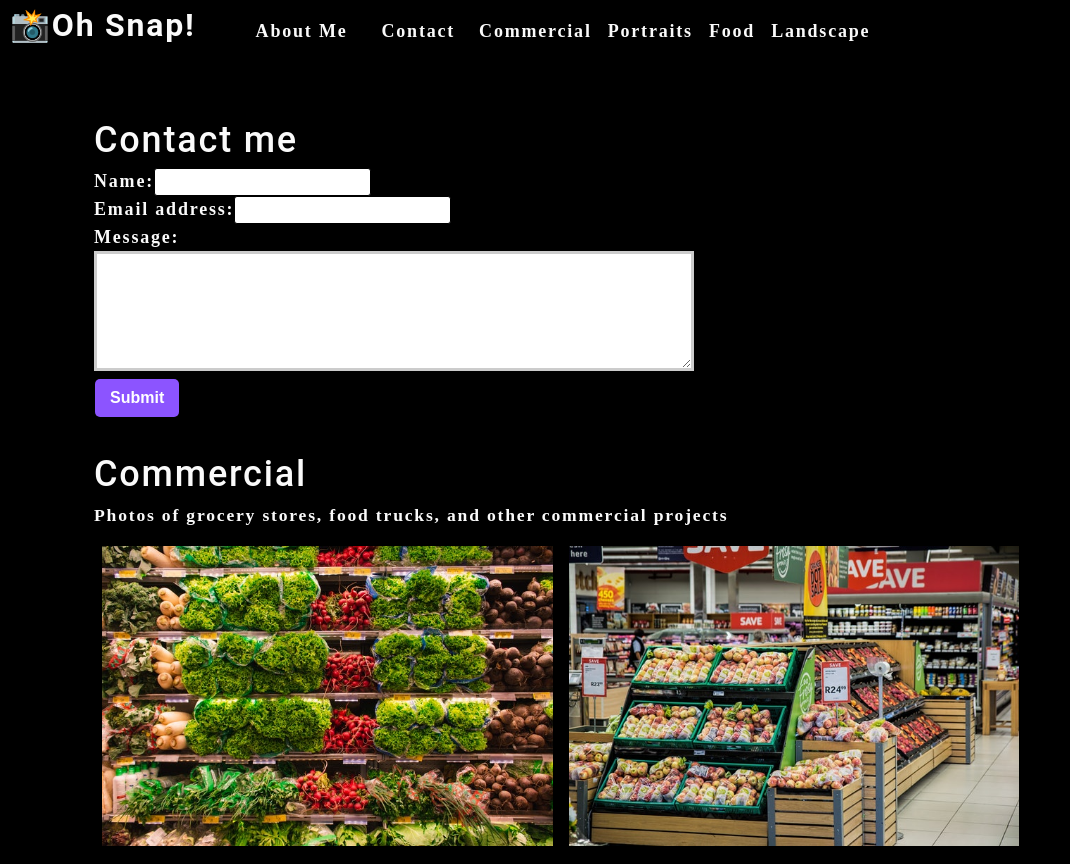
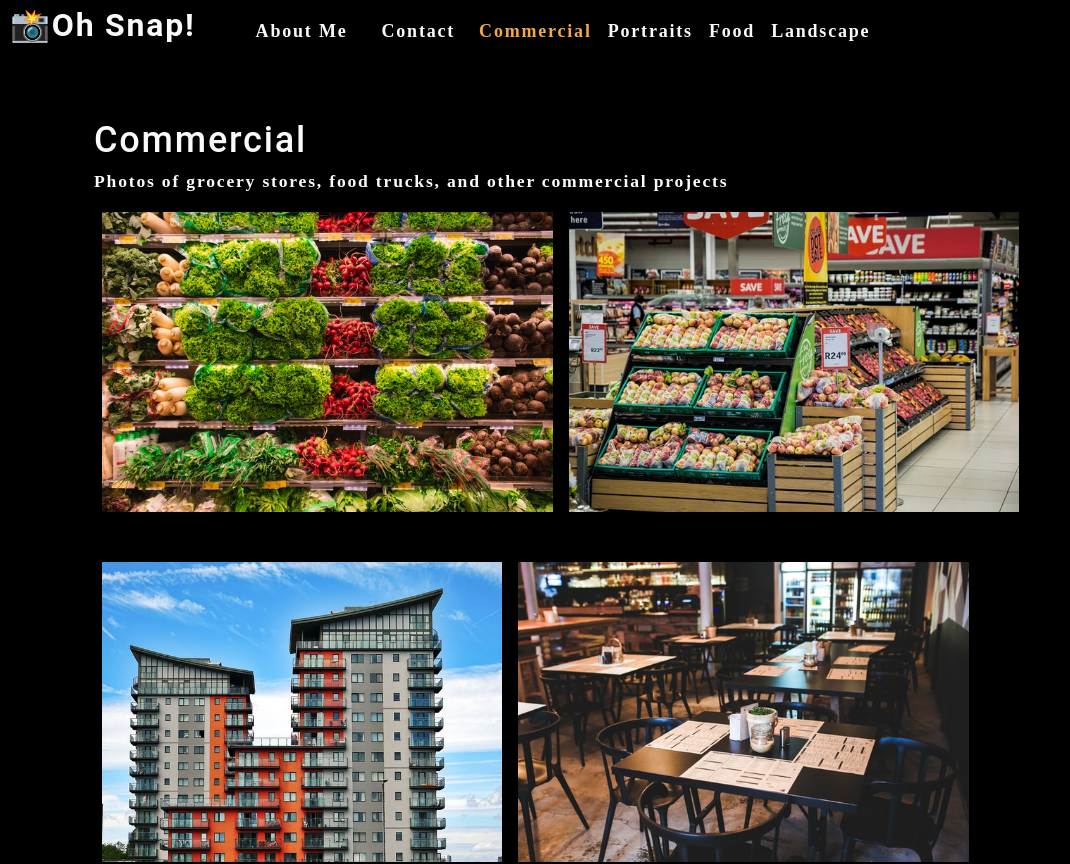
Before and after one commit to jnunez1229/photo-port, a React (Create React App) app: page / in a window 1280 px wide. Shown: the top 864 px of the page, without its empty margins (0-1070 px from the left). Built offline with nearby package versions, Linux system fonts and the light colour scheme.

Commit message:
added conditional rendering

```diff
--- a/src/App.js
+++ b/src/App.js
@@ -5,6 +5,8 @@ import Gallery from './components/Gallery';
 import ContactForm from './components/Contact'
 
 function App() {
+
+  const [contactSelected, setContactSelected] = useState(false);
   const [categories] = useState([
     {
       name: 'commercial',
@@ -23,11 +25,18 @@ function App() {
           categories={categories}
           setCurrentCategory={setCurrentCategory}
           currentCategory={currentCategory}
+          contactSelected={contactSelected}
+          setContactSelected={setContactSelected}
         ></Nav>
       <main>
-        <ContactForm></ContactForm>
+        {!contactSelected ? (
+          <>
             <Gallery currentCategory={currentCategory}></Gallery>
             <About></About>
+          </>
+        ) : (
+              <ContactForm></ContactForm>
+            )}
       </main>
     </div>
   );
--- a/src/components/Contact/index.js
+++ b/src/components/Contact/index.js
@@ -1,12 +1,33 @@
 import React, {useState} from 'react';
+import {validateEmail} from '../../utils/helpers'
 
 function ContactForm(){
 
     const [formState, setFormState] = useState({ name: '', email: '', message: '' });
     const { name, email, message} = formState;
+    const [errorMessage, setErrorMessage] = useState('');
 
     function handleChange(e){
-        setFormState({...formState, [e.target.name]: e.target.value})
+
+        if(e.target.name === 'email'){
+            const isValid = validateEmail(e.target.value);
+            console.log(isValid);
+
+            // isValid conditional statement
+            if (!isValid) {
+                setErrorMessage('Your email is invalid.');
+            } else {
+                if (!e.target.value.length) {
+                  setErrorMessage(`${e.target.name} is required.`);
+                } else {
+                  setErrorMessage('');
+                }
+            }
+        }
+
+        if(!errorMessage){
+            setFormState({...formState, [e.target.name]: e.target.value})
+        }
     }
 
     function handleSubmit(e) {
@@ -20,16 +41,21 @@ function ContactForm(){
         <form id='contact-form' onSubmit={handleSubmit}>
             <div>
                 <label htmlFor="name">Name:</label>
-                <input type="text" name="name" defaultValue={name} onChange={handleChange}/>
+                <input type="text" name="name" defaultValue={name} onBlur={handleChange}/>
             </div>
             <div>
                 <label htmlFor="email">Email address:</label>
-                <input type="email" name="email" defaultValue={email} onChange={handleChange} />
+                <input type="email" name="email" defaultValue={email} onBlur={handleChange} />
             </div>
             <div>
                 <label htmlFor="message">Message:</label>
-                <textarea name="message" rows="5" defaultValue={message} onChange={handleChange}/>
+                <textarea name="message" rows="5" defaultValue={message} onBlur={handleChange}/>
             </div>
+            {errorMessage && (
+                <div>
+                    <p className="error-text">{errorMessage}</p>
+                </div>
+            )}
             <button type='submit'>Submit</button>
         </form>
     </section>
--- a/src/components/Nav/index.js
+++ b/src/components/Nav/index.js
@@ -6,6 +6,8 @@ function Nav(props) {
     categories = [],
     setCurrentCategory,
     currentCategory,
+    contactSelected,
+    setContactSelected
   } = props;
 
 
@@ -24,25 +26,26 @@ function Nav(props) {
       <nav>
         <ul className="flex-row">
           <li className="mx-2">
-            <a data-testid="about" href="#about">
+            <a data-testid="about" href="#about" onClick={() => setContactSelected(false)}>
               About Me
             </a>
           </li>
-          <li className={"mx-2"}>
-            <span onClick={() => handleClick('Contact')}>
+          <li className={`mx-2 ${contactSelected && 'navActive'}`}>
+            <span onClick={() => setContactSelected(true)}>
               Contact
             </span>
           </li>
           {categories.map((category) => (
             <li
               className={`mx-1 ${
-                currentCategory.name === category.name
+                currentCategory.name === category.name && !contactSelected && `navActive`
                 }`}
               key={category.name}
             >
               <span
                 onClick={() => {
                   setCurrentCategory(category);
+                  setContactSelected(false);
                 }}
               >
                 {capitalizeFirstLetter(category.name)}
```
Lines whose indentation alone changed are shown as unchanged.
